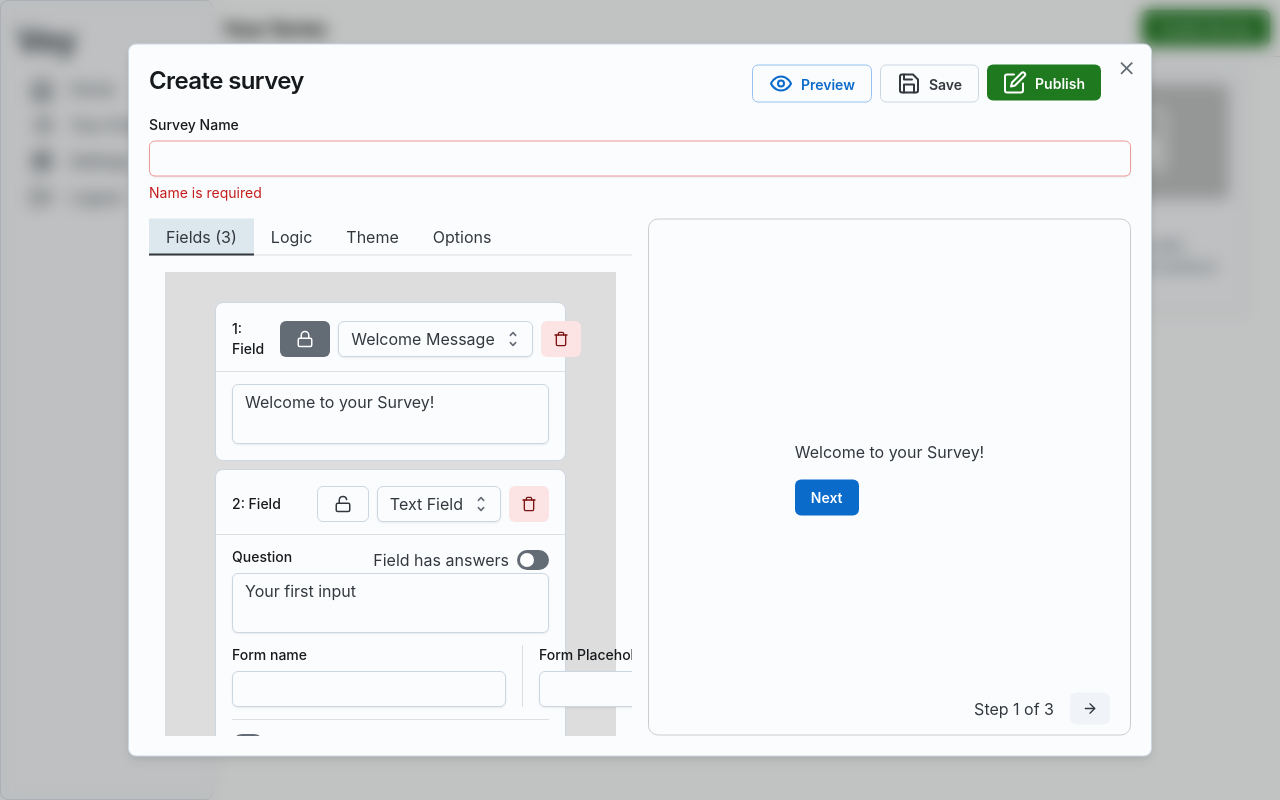
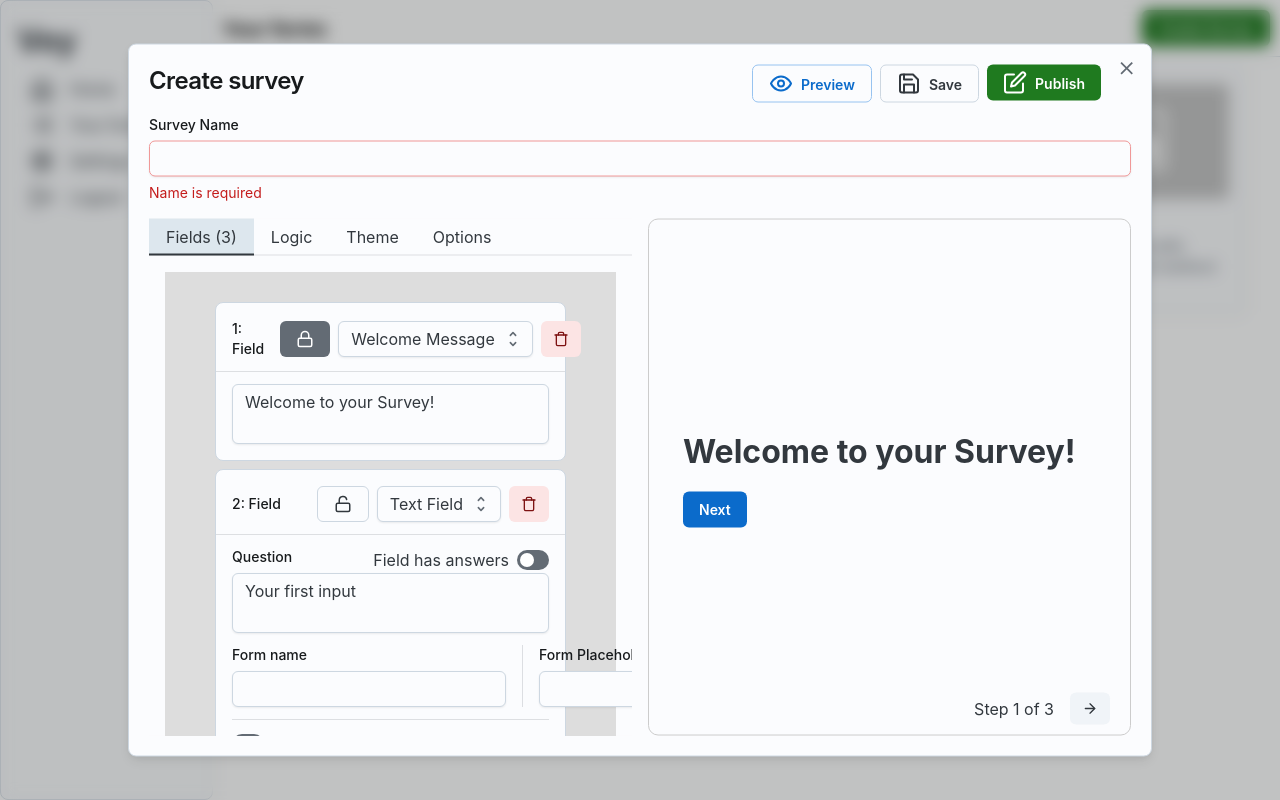
Before and after one commit to Lexpeee/survey-builder, a Next.js app: page /my-forms in a window 1280 px wide. Both pictures are taken after a click on the button "Create Survey". Built offline with nearby package versions, Linux system fonts and the light colour scheme.

Commit message:
feat(survey): create modal - add padding container to main survey component

```diff
--- a/src/components/Window/MainSurvey.tsx
+++ b/src/components/Window/MainSurvey.tsx
@@ -1,5 +1,6 @@
 import { styled } from '@/stitches.config'
 import {
+  Container,
   Button,
   Radio,
   Checkbox,
@@ -51,12 +52,25 @@ const MainSurvey:FC<MainSurveyProps> = (p) => {
         color: options?.theme?.foregroundColor
       }}
     >
+      <Container>
         <Stack
           spacing={1}
         >
-        <div>
+          {
+            selectedField?.type === 'welcome' && <>
+              <h1>
                 {selectedField?.question || <>Question {currentStep + 1}</>}
-        </div>
+              </h1>
+            </>
+          }
+
+          {
+            selectedField?.type !== 'welcome' &&
+            <>
+              {selectedField?.question || <>Question {currentStep + 1}</>}
+            </>
+
+          }
           <div>
 
             {
@@ -102,6 +116,8 @@ const MainSurvey:FC<MainSurveyProps> = (p) => {
             </>}
           </div>
         </Stack>
+      </Container>
+
       {fields.length !== 0 &&
         <Footer>
           <Stack direction="row" spacing={2} alignItems={'center'}>
```
Lines whose indentation alone changed are shown as unchanged.
